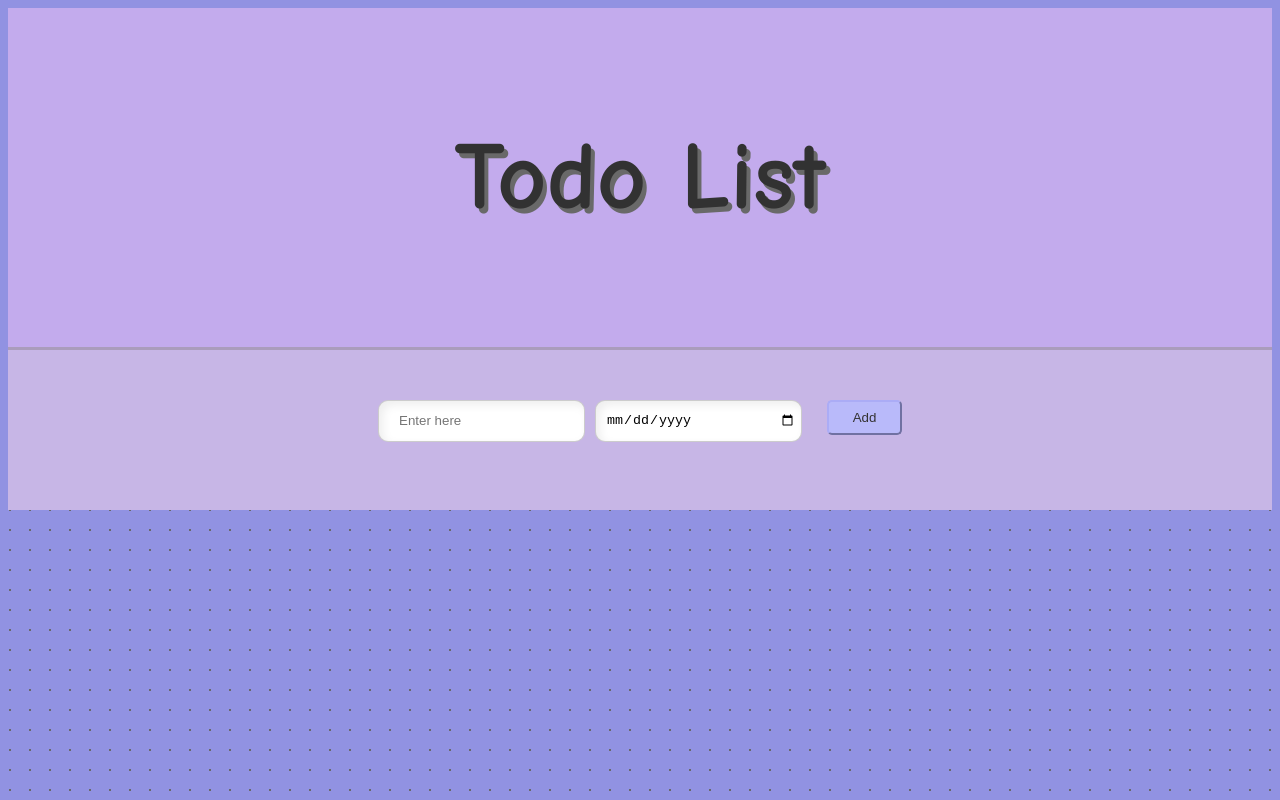
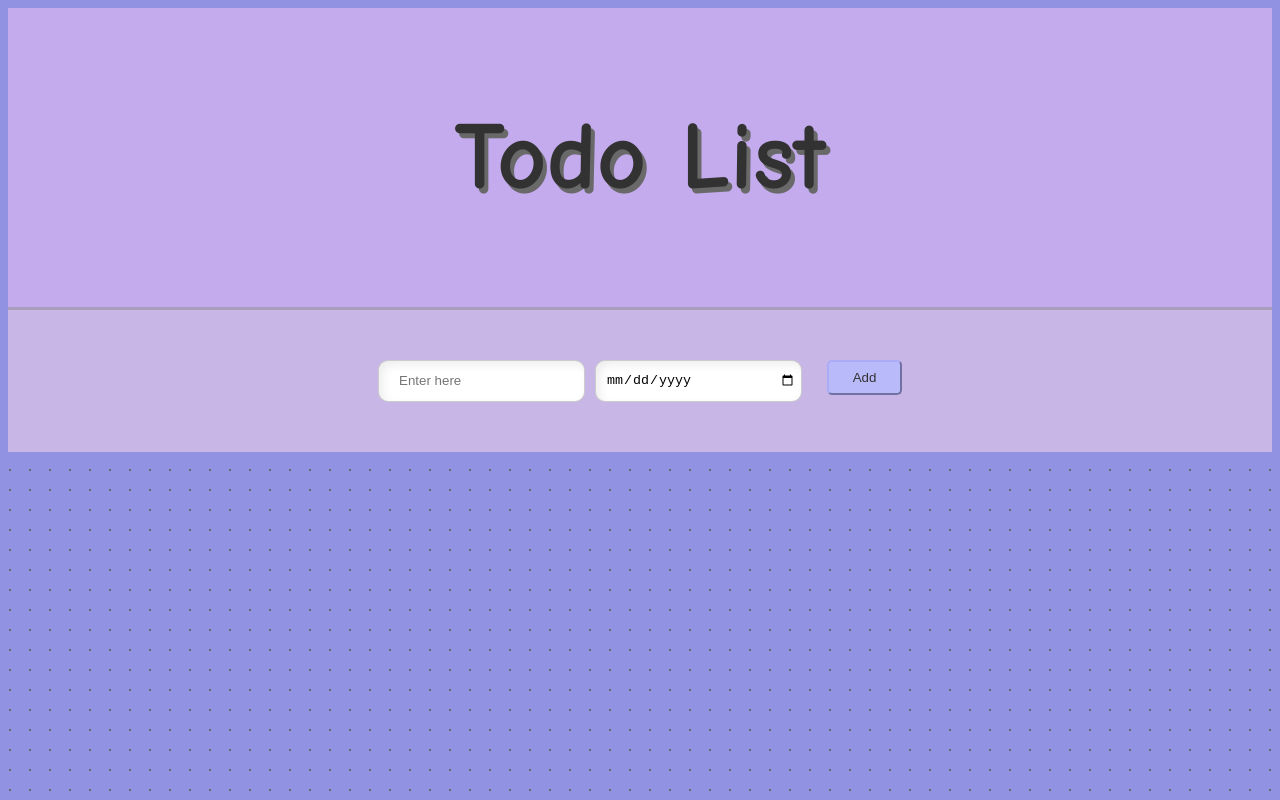
Before and after one commit to Rohan-218/JavaScript-Practice-Codes, a plain HTML site: page Todo-list.html in a window 1280 px wide. Drawn offline with Linux system fonts and the light colour scheme.

Commit message:
Update Todo-list.css

```diff
--- a/styles/Todo-list.css
+++ b/styles/Todo-list.css
@@ -6,16 +6,14 @@ body {
     justify-content: center;
 }
 
-.flex-container {
+.container-1 {
     background-color: #7dded5;
-    display: flex;
-    flex-direction: column;
-    width: 100%;
+    display: grid;
+    grid-template-columns: 1fr;
 }
 
 .heading {
-    flex: 1;
-    padding: 50px 0 50px 0;
+    padding: 30px 0 30px 0;
     text-align: center;
     font-family: "Comic Neue", cursive;
     font-weight: 700;
@@ -34,7 +32,6 @@ body {
     padding: 50px 0 50px 0;
     border-top: rgb(170, 156, 188);
     border-top-style: solid ;
-    height: 60px;
 }
 
 .name-input,
@@ -70,21 +67,13 @@ body {
     background-color: #abacf6;
 }
 
-
-.container {
-    display: flex;
-    flex:1;
-    justify-content: center
-}
-
 .todo-list {
     display: grid;
-    grid-template-columns: 50px 200px 130px 70px;
+    grid-template-columns: 50px 250px 100px 70px;
     align-content: center;
     justify-content: center;
     padding: 50px 80px 50px 40px;
-    column-gap: 25px;
-    row-gap: 25px;
+    gap: 25px;
     font-size: 1.3rem;
     word-wrap: break-word;
 }
@@ -99,6 +88,28 @@ body {
     background-color: lavender;
     border-color: #898af1;
     color: palevioletred;
+}
+
+@media (width <=600px) {
+
+    .heading {
+        height: 20px;
+        text-align: center;
+        font-size: xx-large;
+        z-index: 10;
+    }
+
+    .heading p {
+        display: inline;
+    }
+
+    .add-todo-grid {
+        padding: 35px 0 35px 0;
+    }
+
+    .todo-list {
+        grid-template-columns: 20px 220px 100px 50px;
+    }
 }
 
 @media (width >= 880px) {
@@ -118,7 +129,6 @@ body {
         width: 1430px;
     }
 
-
     .heading {
         font-size: 4rem;
     }
```
